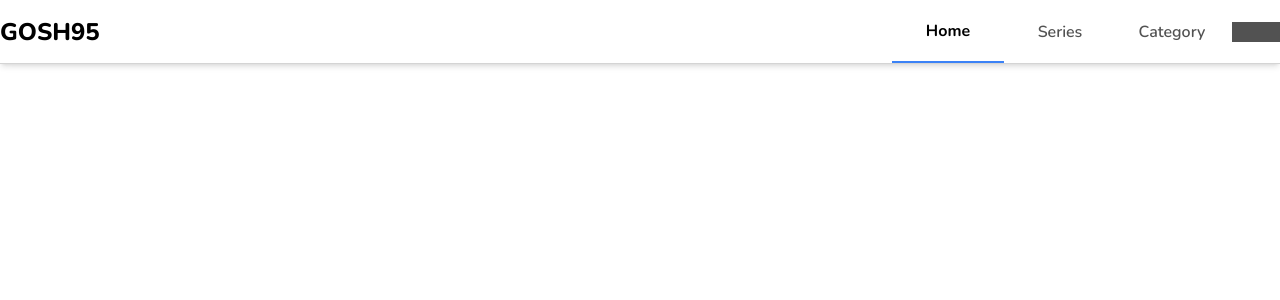
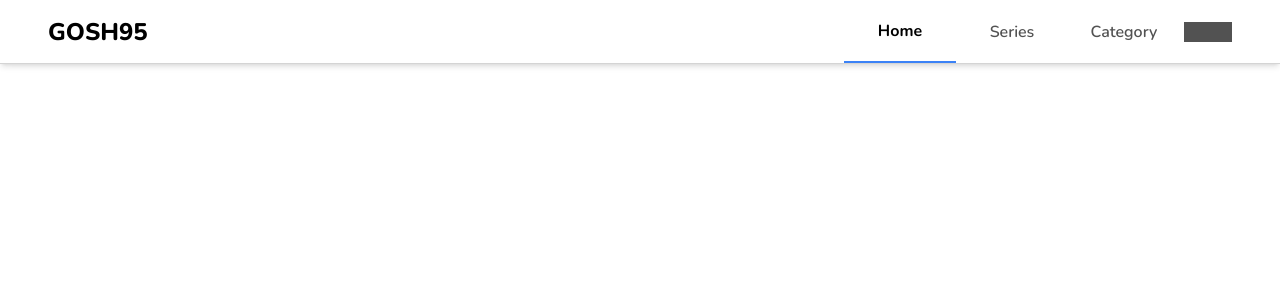
Before and after one commit to toys-repo/dev-blog, a Next.js app: page / in a window 1280 px wide. Shown: the top 300 px of the page. Built offline with nearby package versions, Linux system fonts and the light colour scheme.

Commit message:
Header 컴포넌트 px css 추가

```diff
--- a/app/components/layout/Header.tsx
+++ b/app/components/layout/Header.tsx
@@ -32,7 +32,7 @@ const navItems = [
 const Header = () => {
   return (
     <header className="fixed top-0 z-10 w-full h-16 bg-white border-b border-b-neutral-300 shadow-md">
-      <div className="w-full h-full flex items-center justify-between">
+      <div className="xs:px-4 md:px-12 w-full h-full flex items-center justify-between">
         <Logo href="/" label="GOSH95" />
         <div className="w-fit h-full flex items-center justify-between gap-1">
           <nav className="w-fit h-full">
```
